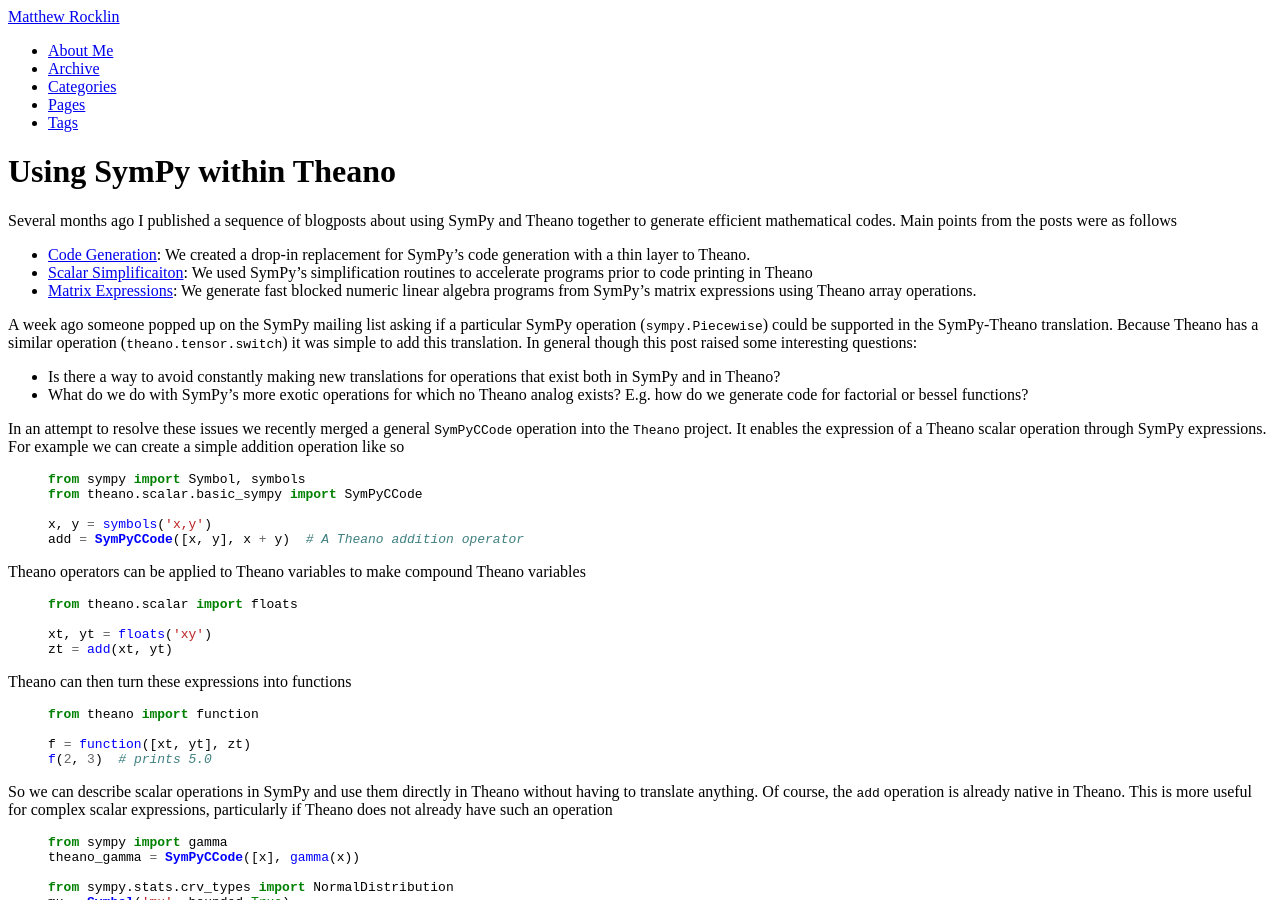
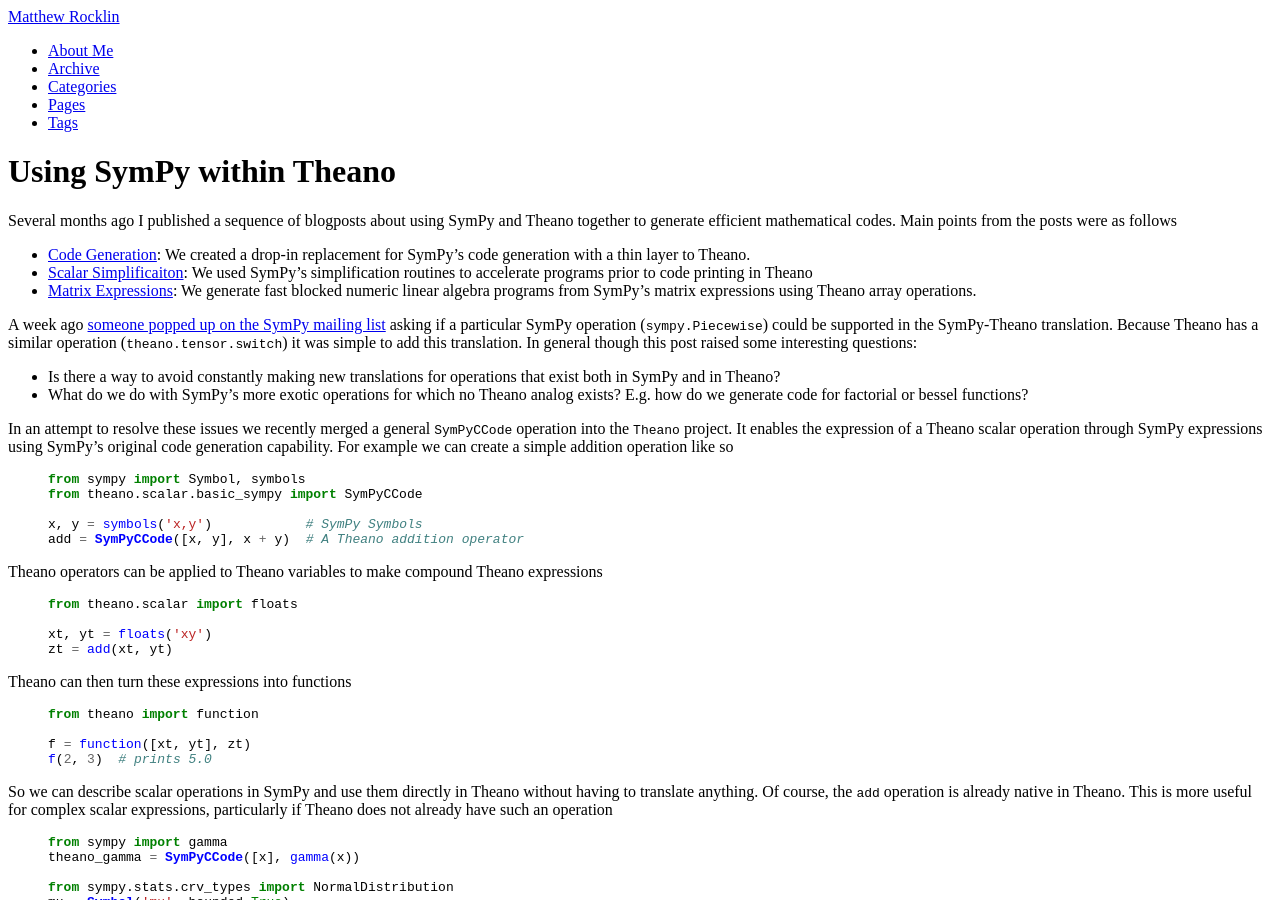
Before and after one commit to besyskymnbk/blog, a Jekyll site: the page built from _posts/work/2013-08-14-SymPy-Theano-part-4.md, in a window 1280 px wide and 900 px high. Built offline with Jekyll 4.4.1, drawn with Linux system fonts in a browser that asks for light colours; formulas are drawn with MathJax 3; comment, search, counter and statistics services are not loaded.

Commit message:
push st-4 up one day, small edits

```diff
--- a/_posts/work/2013-08-13-SymPy-Theano-part-4.md
+++ b/_posts/work/2013-08-14-SymPy-Theano-part-4.md
@@ -14,22 +13,22 @@ Several months ago I published a sequence of blogposts about using SymPy and The
 *   [Scalar Simplificaiton](http://matthewrocklin.com/blog/work/2013/03/28/SymPy-Theano-part-2/):  We used SymPy's simplification routines to accelerate programs prior to code printing in Theano
 *   [Matrix Expressions](http://matthewrocklin.com/blog/work/2013/04/05/SymPy-Theano-part-3/):  We generate fast blocked numeric linear algebra programs from SymPy's matrix expressions using Theano array operations.
 
-A week ago someone popped up on the SymPy mailing list asking if a particular SymPy operation (`sympy.Piecewise`) could be supported in the SymPy-Theano translation.  Because Theano has a similar operation (`theano.tensor.switch`) it was simple to add this translation.  In general though this post raised some interesting questions:
+A week ago [someone popped up on the SymPy mailing list](https://groups.google.com/d/topic/sympy/VtaxCRNO4sE/discussion) asking if a particular SymPy operation (`sympy.Piecewise`) could be supported in the SymPy-Theano translation.  Because Theano has a similar operation (`theano.tensor.switch`) it was simple to add this translation.  In general though this post raised some interesting questions:
 
 *   Is there a way to avoid constantly making new translations for operations that exist both in SymPy and in Theano?
 *   What do we do with SymPy's more exotic operations for which no Theano analog exists?  E.g. how do we generate code for factorial or bessel functions?
 
-In an attempt to resolve these issues we recently merged a general `SymPyCCode` operation into the `Theano` project.  It enables the expression of a Theano scalar operation through SymPy expressions.  For example we can create a simple addition operation like so
+In an attempt to resolve these issues we recently merged a general `SymPyCCode` operation into the `Theano` project.  It enables the expression of a Theano scalar operation through SymPy expressions using SymPy's original code generation capability.  For example we can create a simple addition operation like so
 
 {% highlight python %}
 from sympy import Symbol, symbols
 from theano.scalar.basic_sympy import SymPyCCode
 
-x, y = symbols('x,y')
+x, y = symbols('x,y')            # SymPy Symbols
 add = SymPyCCode([x, y], x + y)  # A Theano addition operator
 {% endhighlight %}
 
-Theano operators can be applied to Theano variables to make compound Theano variables
+Theano operators can be applied to Theano variables to make compound Theano expressions
 
 {% highlight python %}
 from theano.scalar import floats
```
Also changed, not shown: other parts of _posts/work/2013-08-14-SymPy-Theano-part-4.md (+1 -2 lines).
